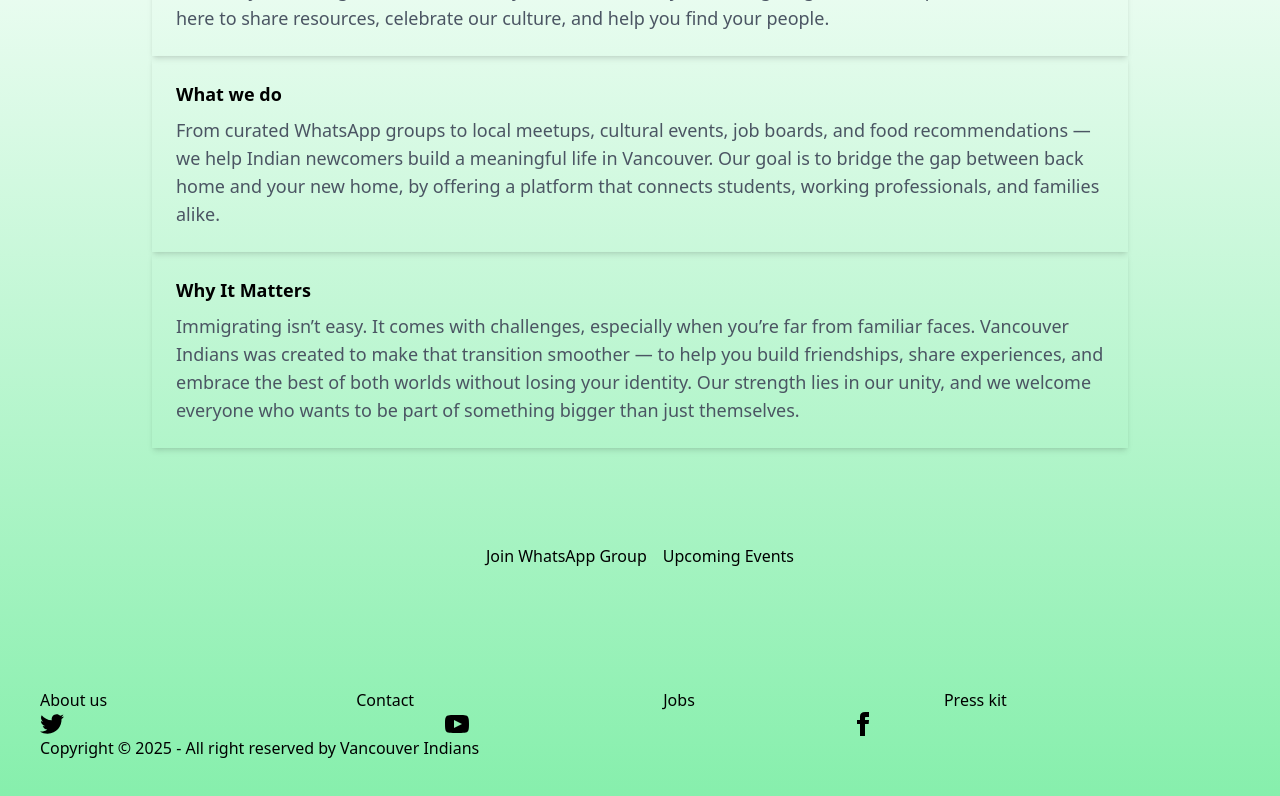
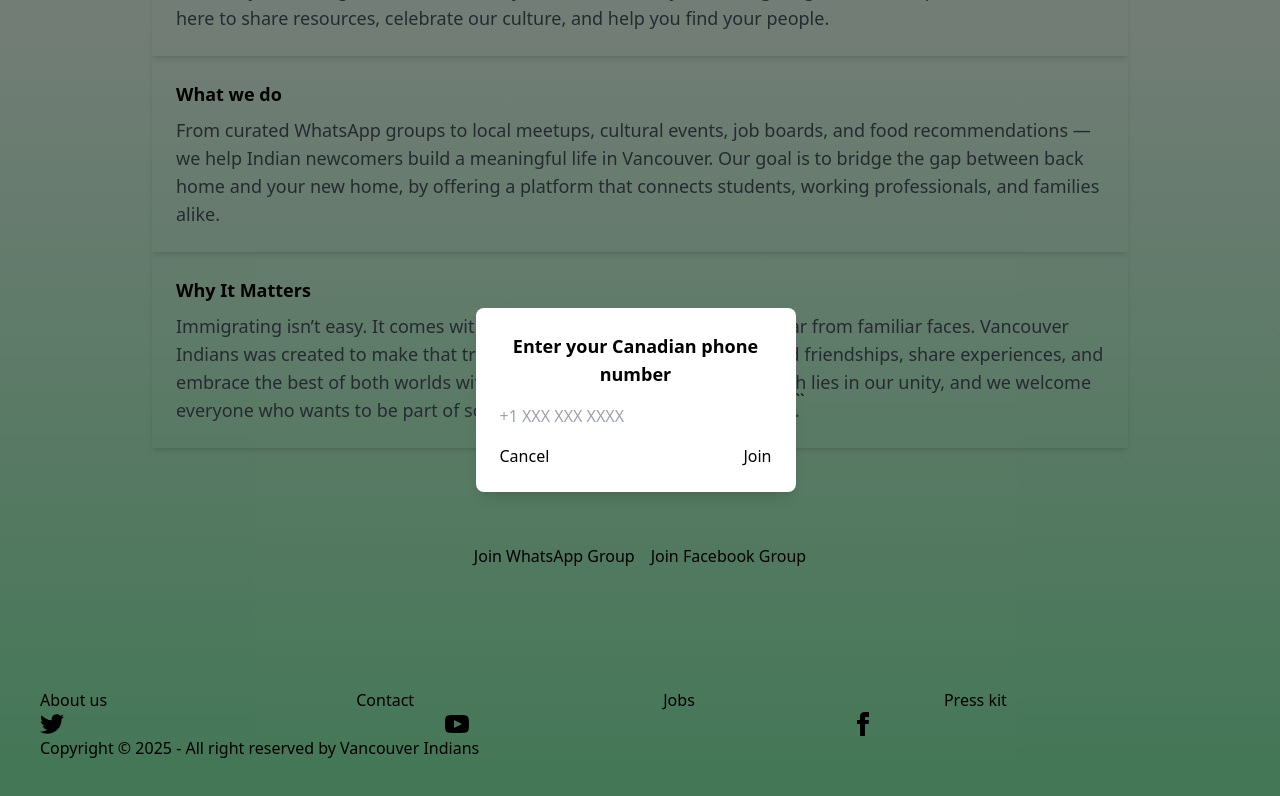
Before and after one commit to prateek-balani/vancouver-indians, a React (Vite) app in the folder van-indians/: page / in a window 1280 px wide. Both pictures are taken after a click on the button "Join WhatsApp Group". Shown: the part 1172-1968 px from the top of the page. Built offline with nearby package versions, Linux system fonts and the light colour scheme.

Commit message:
added number check and links to join groups

```diff
--- a/van-indians/src/pages/Home.jsx
+++ b/van-indians/src/pages/Home.jsx
@@ -1,9 +1,31 @@
-import React from 'react';
+import React, { useState } from 'react';
 
 
 import Carousel from '../components/carousel';
 
 const Home = () => {
+    const [showModal, setShowModal] = useState(false);
+    const [number, setNumber] = useState("");
+    const [error, setError] = useState("");
+
+    const isCanadianNumber = (number) => {
+        const cleaned = number.replace(/\D/g, ""); // remove spaces, +, -, etc.
+        if (!cleaned.startsWith("1") || cleaned.length !== 11) return false;
+
+        const areaCode = cleaned.substring(1, 4);
+        const canadianAreaCodes = ["204", "236", "249", "250", "289", "306", "343", "365", "403", "416", "418", "431", "437", "438", "450", "506", "514", "519", "548", "579", "581", "587", "604", "613", "639", "647", "672", "705", "709", "778", "780", "782", "807", "819", "825", "867", "873", "902", "905"];
+
+        return canadianAreaCodes.includes(areaCode);
+    };
+
+    const handleSubmit = () => {
+        if (isCanadianNumber(number)) {
+            setShowModal(false);
+            window.open("https://chat.whatsapp.com/YOUR_INVITE_LINK", "_blank");
+        } else {
+            setError("Please enter a valid Canadian phone number starting with +1.");
+        }
+    };
     return (
         <>
 
@@ -40,10 +62,33 @@
             </section>
             <section className="text-center mt-12 mb-20">
                 <div className="flex justify-center gap-4 mt-8">
-                        <button className="btn btn-xs sm:btn-sm md:btn-md lg:btn-lg xl:btn-xl">Join WhatsApp Group</button>
-                        <button className="btn btn-xs sm:btn-sm md:btn-md lg:btn-lg xl:btn-xl">Upcoming Events</button>
+                    <button className="btn btn-xs sm:btn-lg md:btn-md lg:btn-lg xl:btn-xl" onClick={() => setShowModal(true)}>Join WhatsApp Group</button>
+                    <button className="btn btn-xs sm:btn-lg md:btn-md lg:btn-lg xl:btn-xl" onClick={() => window.open("https://www.facebook.com/share/p/16YbmoSvbr/")}>Join Facebook Group</button>
                 </div>
             </section>
+
+            {showModal && (
+                <div className="fixed inset-0 bg-black bg-opacity-50 flex justify-center items-center z-50">
+                    <div className="bg-white rounded-lg shadow-lg p-6 w-80 max-w-full">
+                        <h3 className="text-lg font-semibold mb-4 text-center">Enter your Canadian phone number</h3>
+                        <input
+                            type="tel"
+                            value={number}
+                            onChange={(e) => {
+                                setNumber(e.target.value);
+                                setError("");
+                            }}
+                            placeholder="+1 XXX XXX XXXX"
+                            className="input input-bordered w-full mb-4"
+                        />
+                        {error && <p className="text-red-500 text-sm mb-2">{error}</p>}
+                        <div className="flex justify-between">
+                            <button className="btn btn-error" onClick={() => setShowModal(false)}>Cancel</button>
+                            <button className="btn btn-outline btn-info" onClick={handleSubmit}>Join</button>
+                        </div>
+                    </div>``
+                </div>
+            )}
 
 
 
```
Lines whose indentation alone changed are shown as unchanged.
